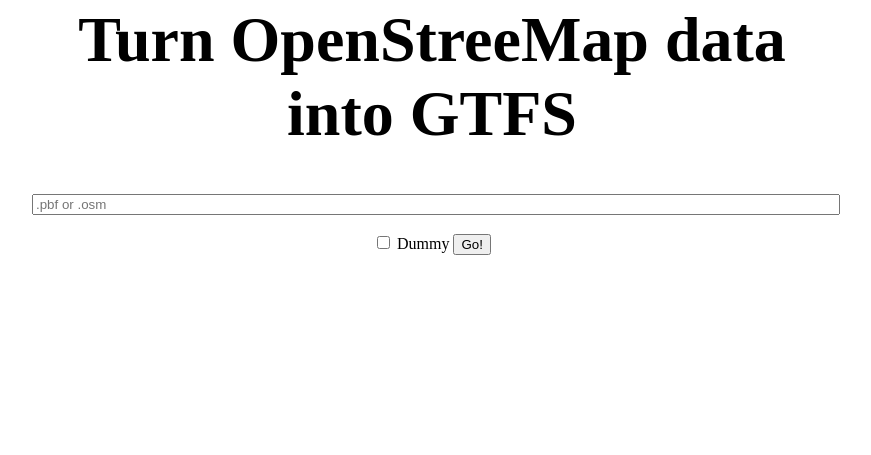
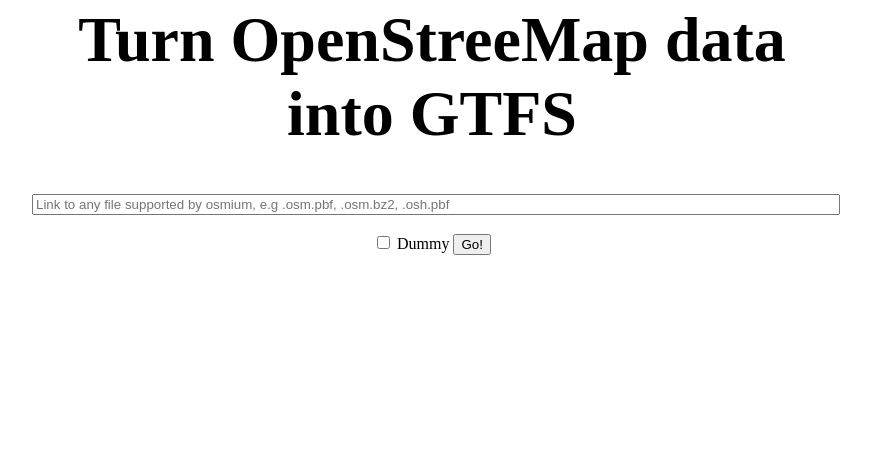
Before and after one commit to hiposfer/o2g, a Flask app: page / in a window 1280 px wide. Shown: the part 168-623 px from the top of the page, without its empty margins (208-1079 px from the left). Run offline with Flask 2, Linux system fonts and the light colour scheme.

Commit message:
Add help hover msg. Use expressive placeholder.
Former-commit-id: fee84f2c7769bcc9bb13ca181cdf83ae7bcd29d7 [formerly bb0fbaf77fa06cb50b80f5247df270893fa578b0]
Former-commit-id: d9d0fb8a02a4fac6ebb7e09cac592fcc96aae7f8

```diff
--- a/demo/templates/index.html
+++ b/demo/templates/index.html
@@ -51,12 +51,12 @@
       <form>
 
         <div>
-          <input id="url" type="url" name="url" placeholder=".pbf or .osm">
+          <input id="url" type="url" name="url" placeholder="Link to any file supported by osmium, e.g .osm.pbf, .osm.bz2, .osh.pbf">
         </div>
         <br>
         <div>
           <input id="dummy" type="checkbox" name="dummy">
-          <label for="dummy">Dummy</label>
+          <label for="dummy" title="Check to patch the feed with dummy data in order to create a valid feed.">Dummy</label>
           <button type="submit" class="button">Go!</button>
         </div>
 
```
